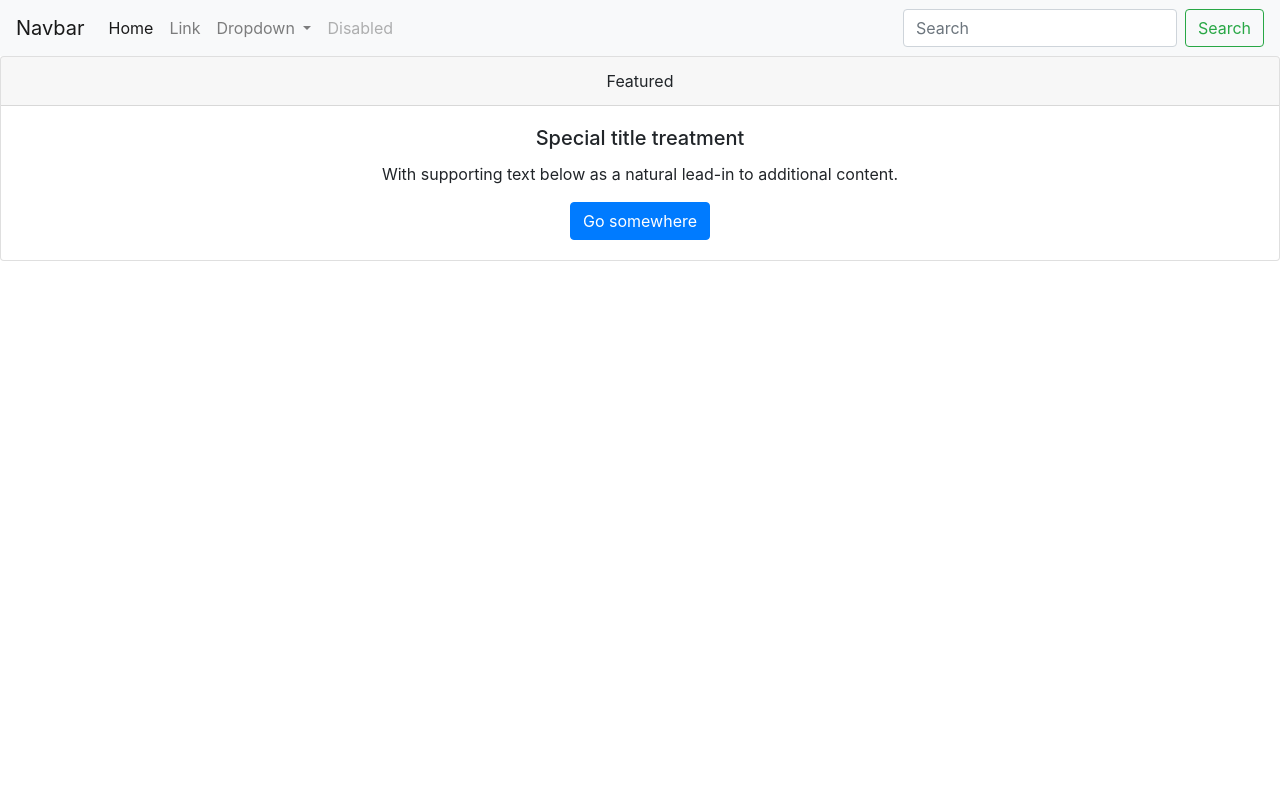
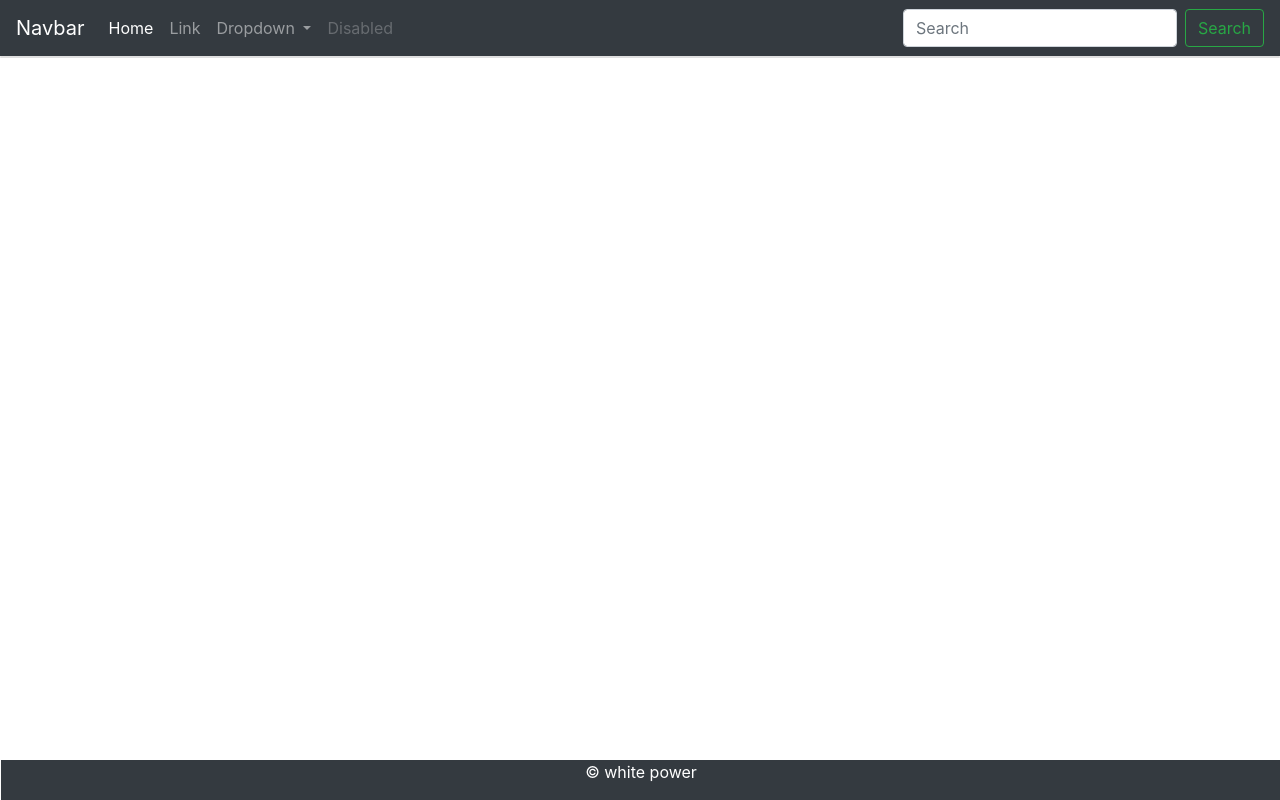
Before and after one commit to gabbosx77/front-modular, an Angular app: page / in a window 1280 px wide. Built offline with nearby package versions, Linux system fonts and the light colour scheme.

Commit message:
footer changes

```diff
--- a/src/app/componets/footer/footer.component.html
+++ b/src/app/componets/footer/footer.component.html
@@ -1,10 +1,6 @@
 <div class="card">
-  <div class="card-header">
-    Featured
-  </div>
-  <div class="card-body">
-    <h5 class="card-title">Special title treatment</h5>
-    <p class="card-text">With supporting text below as a natural lead-in to additional content.</p>
-    <a href="#" class="btn btn-primary">Go somewhere</a>
-  </div>
-</div>
+<footer class="footer bg-dark text-center">
+<p>
+  &copy; white power
+</p>
+</footer>
--- a/src/app/componets/navbar/navbar.component.html
+++ b/src/app/componets/navbar/navbar.component.html
@@ -1,4 +1,4 @@
-<nav class="navbar navbar-expand-lg navbar-light bg-light">
+<nav class="navbar navbar-expand-lg navbar-dark bg-dark">
   <a class="navbar-brand" href="#">Navbar</a>
   <button class="navbar-toggler" type="button" data-toggle="collapse" data-target="#navbarSupportedContent" aria-controls="navbarSupportedContent" aria-expanded="false" aria-label="Toggle navigation">
     <span class="navbar-toggler-icon"></span>
--- a/src/styles.css
+++ b/src/styles.css
@@ -1 +1,8 @@
 /* You can add global styles to this file, and also import other style files */
+
+footer {
+    color: white;
+    position: fixed;
+    bottom: 0px;
+    width: 100%;
+}
```
